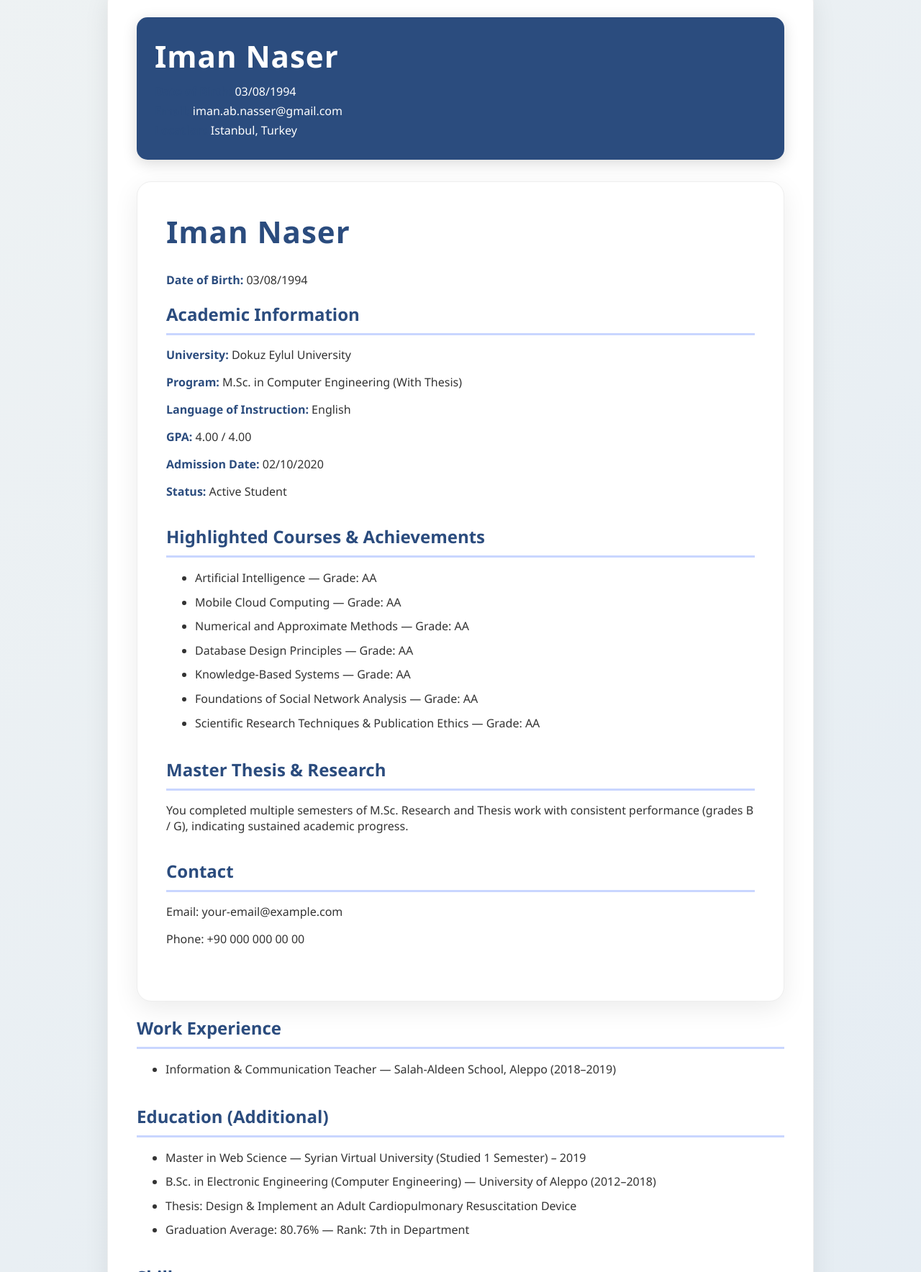
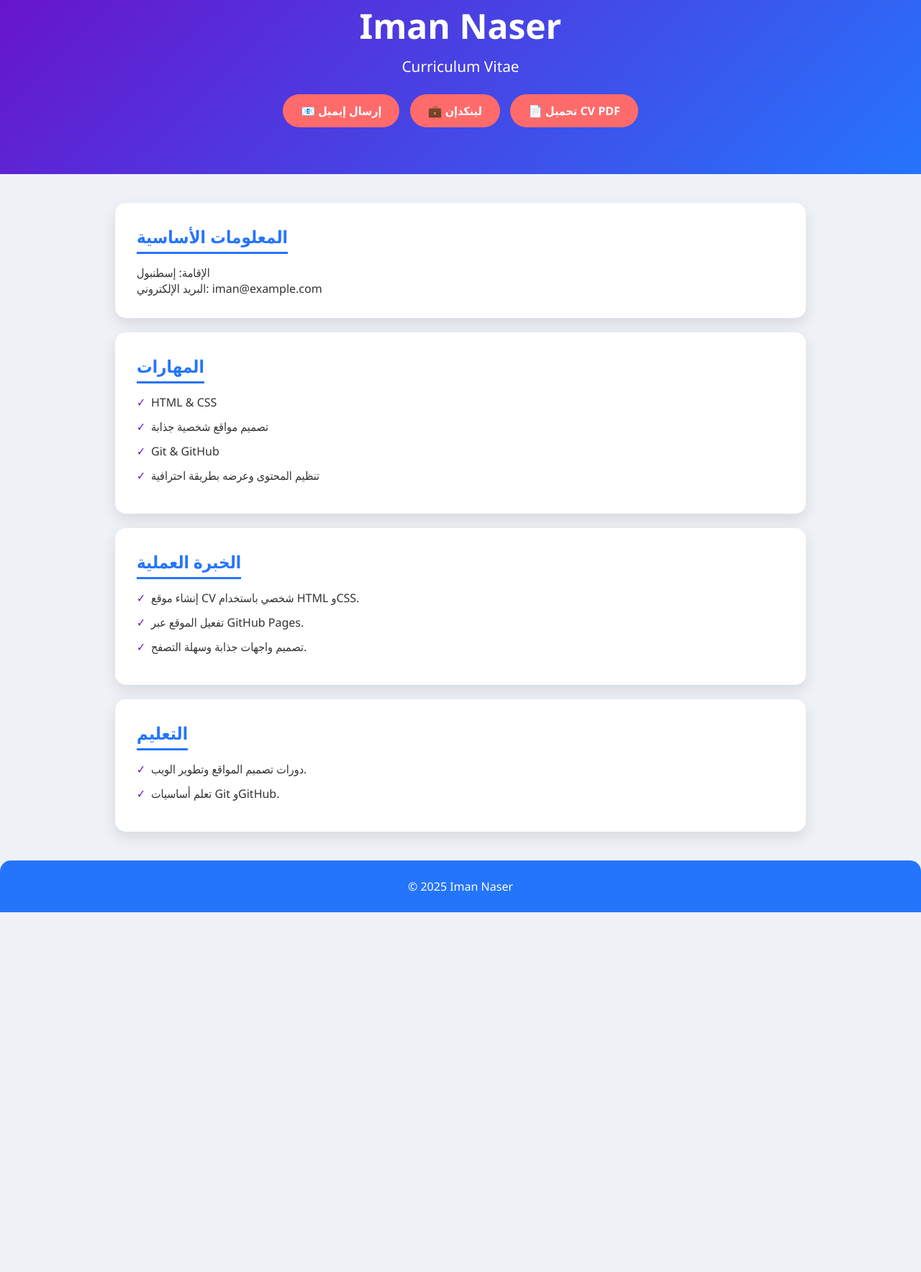
Before and after one commit to Iman-Naser/CV, a plain HTML site: page index.html in a window 1280 px wide. Shown: the part 57-1825 px from the top of the page at 72% size. After the commit the page ends 1325 px from the top, so only its background shows below. Drawn offline with Linux system fonts and the light colour scheme.

Commit message:
Update index.html

```diff
--- a/index.html
+++ b/index.html
@@ -1,224 +1,86 @@
 <!DOCTYPE html>
-<html lang="en">
+<html lang="ar">
 <head>
-  <meta charset="UTF-8" />
-  <meta name="viewport" content="width=device-width, initial-scale=1.0" />
-  <title>Iman Naser - CV</title>
-  <style>
-    body {
-      font-family: 'Segoe UI', sans-serif;
-      background: linear-gradient(135deg, #eef2f3, #dfe9f3);
-      margin: 0;
-      padding: 40px 0;
-      color: #333;
+<meta charset="UTF-8">
+<meta name="viewport" content="width=device-width, initial-scale=1.0">
+<title>Iman Naser - CV</title>
+<style>
+    * { margin:0; padding:0; box-sizing:border-box; }
+    body { font-family:'Segoe UI', Tahoma, Geneva, Verdana, sans-serif; background:#eef2f7; color:#333; }
+    header {
+        background: linear-gradient(135deg,#6a11cb,#2575fc);
+        color:white; text-align:center; padding:60px 20px; position:relative;
     }
-    .container {
-      max-width: 900px;
-      margin: auto;
-      background: white;
-      padding: 40px;
-      border-radius: 20px;
-      box-shadow: 0 10px 35px rgba(0,0,0,0.08);
-      border: 1px solid #eee;
+    header h1 { font-size:3rem; margin-bottom:10px; }
+    header p { font-size:1.3rem; }
+    .buttons { margin-top:20px; }
+    .buttons a {
+        text-decoration:none; margin:5px; display:inline-block;
+        padding:12px 25px; background:#ff6b6b; color:white; border-radius:50px;
+        font-weight:bold; transition:0.4s;
     }
-    h1 {
-      margin-top: 0;
-      font-size: 42px;
-      font-weight: 700;
-      color: #2b4c7e;
-      letter-spacing: 1px;
-    }
-    .section h2 {
-      padding-bottom: 10px;
-      margin-bottom: 15px;
-      font-size: 24px;
-      color: #2b4c7e;
-      border-bottom: 3px solid #c9d6ff;
-      font-weight: 600;
-    }
-    .section {
-      margin-bottom: 35px;
-    }
-    ul li {
-      margin-bottom: 8px;
-      line-height: 1.6;
-    }
-    .top-box {
-      background: #2b4c7e;
-      color: white;
-      padding: 25px;
-      border-radius: 15px;
-      margin-bottom: 30px;
-      box-shadow: 0 5px 20px rgba(0,0,0,0.15);
-    }
-    .top-box p { margin: 5px 0; }
-    strong { color: #2b4c7e; }
-  </style>
+    .buttons a:hover { background:#1dd1a1; transform:scale(1.05); }
+    .container { max-width:1000px; margin:40px auto; padding:0 20px; display:grid; grid-gap:20px; }
+    section { background:white; padding:30px; border-radius:15px; box-shadow:0 8px 20px rgba(0,0,0,0.1); transition:0.3s; }
+    section:hover { transform:translateY(-5px); box-shadow:0 12px 25px rgba(0,0,0,0.15); }
+    h2 { color:#2575fc; margin-bottom:15px; border-bottom:3px solid #2575fc; display:inline-block; padding-bottom:5px; }
+    ul { list-style:none; }
+    ul li { margin-bottom:12px; padding-left:20px; position:relative; }
+    ul li::before { content:"✓"; color:#6a11cb; position:absolute; left:0; font-weight:bold; }
+    footer { text-align:center; padding:25px; background:#2575fc; color:white; border-radius:15px 15px 0 0; margin-top:40px; }
+    @media(max-width:700px){ .container { grid-template-columns:1fr; } header h1{font-size:2.2rem;} header p{font-size:1rem;} }
+</style>
 </head>
 <body>
 
-  <div class="container">
-    <div class="top-box">
-      <h1 style="color:white; margin-bottom:10px;">Iman Naser</h1>
-      <p><strong>Date of Birth:</strong> 03/08/1994</p>
-      <p><strong>Email:</strong> iman.ab.nasser@gmail.com</p>
+<header>
+    <h1>Iman Naser</h1>
+    <p>Curriculum Vitae</p>
+    <div class="buttons">
+        <a href="mailto:iman@example.com">📧 إرسال إيميل</a>
+        <a href="https://www.linkedin.com/in/iman-naser" target="_blank">💼 لينكدإن</a>
+        <a href="CV.pdf" download>📄 تحميل CV PDF</a>
+    </div>
+</header>
 
-      <p><strong>Location:</strong> Istanbul, Turkey</p>
-    </div>
-  <div class="container">
-    <h1>Iman Naser</h1>
-    <p><strong>Date of Birth:</strong> 03/08/1994</p>
+<div class="container">
+    <section>
+        <h2>المعلومات الأساسية</h2>
+        <p>الإقامة: إسطنبول</p>
+        <p>البريد الإلكتروني: iman@example.com</p>
+    </section>
 
-    <div class="section">
-      <h2>Academic Information</h2>
-      <div class="info">
-        <p><strong>University:</strong> Dokuz Eylul University</p>
-        <p><strong>Program:</strong> M.Sc. in Computer Engineering (With Thesis)</p>
-        <p><strong>Language of Instruction:</strong> English</p>
-        <p><strong>GPA:</strong> 4.00 / 4.00</p>
-        <p><strong>Admission Date:</strong> 02/10/2020</p>
-        <p><strong>Status:</strong> Active Student</p>
-      </div>
-    </div>
+    <section>
+        <h2>المهارات</h2>
+        <ul>
+            <li>HTML & CSS</li>
+            <li>تصميم مواقع شخصية جذابة</li>
+            <li>Git & GitHub</li>
+            <li>تنظيم المحتوى وعرضه بطريقة احترافية</li>
+        </ul>
+    </section>
 
-    <div class="section">
-      <h2>Highlighted Courses & Achievements</h2>
-      <ul>
-        <li>Artificial Intelligence — Grade: AA</li>
-        <li>Mobile Cloud Computing — Grade: AA</li>
-        <li>Numerical and Approximate Methods — Grade: AA</li>
-        <li>Database Design Principles — Grade: AA</li>
-        <li>Knowledge-Based Systems — Grade: AA</li>
-        <li>Foundations of Social Network Analysis — Grade: AA</li>
-        <li>Scientific Research Techniques & Publication Ethics — Grade: AA</li>
-      </ul>
-    </div>
+    <section>
+        <h2>الخبرة العملية</h2>
+        <ul>
+            <li>إنشاء موقع CV شخصي باستخدام HTML وCSS.</li>
+            <li>تفعيل الموقع عبر GitHub Pages.</li>
+            <li>تصميم واجهات جذابة وسهلة التصفح.</li>
+        </ul>
+    </section>
 
-    <div class="section">
-      <h2>Master Thesis & Research</h2>
-      <p>You completed multiple semesters of M.Sc. Research and Thesis work with consistent performance (grades B / G), indicating sustained academic progress.</p>
-    </div>
+    <section>
+        <h2>التعليم</h2>
+        <ul>
+            <li>دورات تصميم المواقع وتطوير الويب.</li>
+            <li>تعلم أساسيات Git وGitHub.</li>
+        </ul>
+    </section>
+</div>
 
-    <div class="section">
-      <h2>Contact</h2>
-      <p>Email: your-email@example.com</p>
-      <p>Phone: +90 000 000 00 00</p>
-    </div>
-  </div>
-  <div class="section">
-      <h2>Work Experience</h2>
-      <ul>
-        <li>Information & Communication Teacher — Salah-Aldeen School, Aleppo (2018–2019)</li>
-      </ul>
-    </div>
+<footer>
+    &copy; 2025 Iman Naser
+</footer>
 
-    <div class="section">
-      <h2>Education (Additional)</h2>
-      <ul>
-        <li>Master in Web Science — Syrian Virtual University (Studied 1 Semester) – 2019</li>
-        <li>B.Sc. in Electronic Engineering (Computer Engineering) — University of Aleppo (2012–2018)</li>
-        <li>Thesis: Design & Implement an Adult Cardiopulmonary Resuscitation Device</li>
-        <li>Graduation Average: 80.76% — Rank: 7th in Department</li>
-      </ul>
-    </div>
-
-    <div class="section">
-      <h2>Skills</h2>
-      <ul>
-        <li>C#.Net</li>
-        <li>Data Mining, Web Programming, Distributed Programming</li>
-        <li>Software Engineering, Data Repository & Exchanging</li>
-        <li>Android apps with MIT App Inventor</li>
-        <li>PLC – Programmable Logic Controller</li>
-        <li>ASP.Net</li>
-        <li>Database design & management (Microsoft SQL Server)</li>
-        <li>Pneumatic System Design</li>
-        <li>PCB Design & Electronic Circuit Design</li>
-        <li>Building simple web pages (HTML/CSS)</li>
-      </ul>
-    </div>
-
-    <div class="section">
-      <h2>Languages</h2>
-      <ul>
-        <li>Arabic — Native</li>
-        <li>English — Intermediate (TOEFL prep + 2017 Exam Score: 82%)</li>
-        <li>Turkish — A1, A2, B1 at DEDAM, Dokuz Eylul University</li>
-      </ul>
-    </div>
-
-    <div class="section">
-      <h2>Training & Certificates</h2>
-      <ul>
-        <li>Internet of Things courses (openSAP, Edrak, Coursera) — 2019</li>
-        <li>Syrian Engineers Syndicate Member — 2019</li>
-        <li>Computer Maintenance — SARC Aleppo — 2019</li>
-        <li>Web Design (HTML/CSS) — Francophonie Agency — 2018</li>
-        <li>PLC Training — Engineers Syndicate — 2018</li>
-        <li>Photoshop Course — NAMAA — 2016–2017</li>
-        <li>18th Al-Bassel Fair for Invention and Innovation — 2017</li>
-        <li>ACM Aleppo Collegiate Programming Contest — 2016 & 2017</li>
-      </ul>
-    </div>
-
-  <!-- Moved all sections inside the main container for proper display -->
-
-    <div class="section">
-      <h2>Work Experience</h2>
-      <ul>
-        <li>Information & Communication Teacher — Salah-Aldeen School, Aleppo (2018–2019)</li>
-      </ul>
-    </div>
-
-    <div class="section">
-      <h2>Education (Additional)</h2>
-      <ul>
-        <li>Master in Web Science — Syrian Virtual University (Studied 1 Semester) – 2019</li>
-        <li>B.Sc. in Electronic Engineering (Computer Engineering) — University of Aleppo (2012–2018)</li>
-        <li>Thesis: Design & Implement an Adult Cardiopulmonary Resuscitation Device</li>
-        <li>Graduation Average: 80.76% — Rank: 7th in Department</li>
-      </ul>
-    </div>
-
-    <div class="section">
-      <h2>Skills</h2>
-      <ul>
-        <li>C#.Net</li>
-        <li>Data Mining, Web Programming, Distributed Programming</li>
-        <li>Software Engineering, Data Repository & Exchanging</li>
-        <li>Android apps with MIT App Inventor</li>
-        <li>PLC – Programmable Logic Controller</li>
-        <li>ASP.Net</li>
-        <li>Database design & management (Microsoft SQL Server)</li>
-        <li>Pneumatic System Design</li>
-        <li>PCB Design & Electronic Circuit Design</li>
-        <li>Building simple web pages (HTML/CSS)</li>
-      </ul>
-    </div>
-
-    <div class="section">
-      <h2>Languages</h2>
-      <ul>
-        <li>Arabic — Native</li>
-        <li>English — Intermediate (TOEFL prep + 2017 Exam Score: 82%)</li>
-        <li>Turkish — A1, A2, B1 at DEDAM, Dokuz Eylul University</li>
-      </ul>
-    </div>
-
-    <div class="section">
-      <h2>Training & Certificates</h2>
-      <ul>
-        <li>Internet of Things courses (openSAP, Edrak, Coursera) — 2019</li>
-        <li>Syrian Engineers Syndicate Member — 2019</li>
-        <li>Computer Maintenance — SARC Aleppo — 2019</li>
-        <li>Web Design (HTML/CSS) — Francophonie Agency — 2018</li>
-        <li>PLC Training — Engineers Syndicate — 2018</li>
-        <li>Photoshop Course — NAMAA — 2016–2017</li>
-        <li>18th Al-Bassel Fair for Invention and Innovation — 2017</li>
-        <li>ACM Aleppo Collegiate Programming Contest — 2016 & 2017</li>
-      </ul>
-    </div>
-
-  </div>
 </body>
 </html>
```
